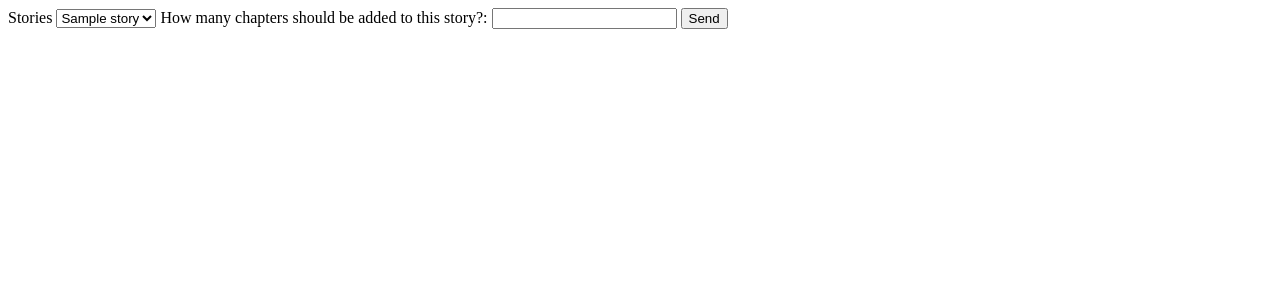
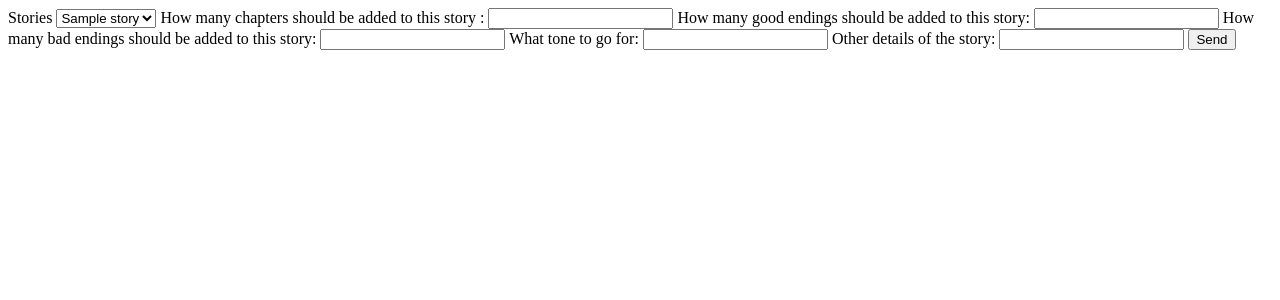
Before and after one commit to Hmm84/Summer-Project, a PHP site: page /chat.php in a window 1280 px wide. Shown: the top 300 px of the page. Run offline with PHP 8.4, Linux system fonts and the light colour scheme; tables that the repository leaves empty or names only in its code hold one stand-in row (values such as "Sample post"); data that the repository does not hold is empty; a stand-in replaces the project's code that opens the database connection.

Commit message:
added more

````diff
--- a/Include/stories.php
+++ b/Include/stories.php
@@ -58,6 +58,7 @@ function getChoices($chapterId){
 
     return $choice;
 }
+
 
 function getAllChapters($storyId){
     $chapters = dbQuery("
--- a/chat.php
+++ b/chat.php
@@ -6,19 +6,21 @@ $stories = getAllStories();
 
 if($_SERVER['REQUEST_METHOD'] === 'POST'){
     $storyId = $_REQUEST['storyId'];
+
     $oldChapters = getAllChapters($storyId);
     $oldChapterIdMap = [];
     foreach ($oldChapters as $oldChapter) {
         $oldChapterIdMap[$oldChapter['chapterId']] = $oldChapter['chapterId'];
     }
+
     $story = getStory($storyId);
     $numChapters = $_REQUEST['numChapters'];
     $prompt = "You are adding chapters to a story. The title of the story is \"".$story["title"]."\" and the description is: \"".$story["description"]."\"
 
-    I want you to create only ".$numChapters." new chapters for this story.
+    I want you to create only ".$numChapters." new chapters for this story. I would like to
 
-    ⚠️ Important formatting rules:
-    - Return ONLY valid JSON — nothing else.
+    Important formatting rules:
+    - Return ONLY valid JSON nothing else.
     - DO NOT include any explanation or text before or after the JSON.
     - DO NOT use markdown formatting (no triple backticks like ```json).
     - Use double quotes for all keys and string values (e.g. \"title\", not 'title').
@@ -34,7 +36,7 @@ if($_SERVER['REQUEST_METHOD'] === 'POST'){
         - \"text\": a short action
         - \"nextChapterId\": integer referring to another chapter
 
-    Each choice should logically connect to another chapter.
+    Each choice should logically connect to another existing chapter. If the choice is created it should lead to another chapter even if the amount of chapters goes over the numbers asked by the user. This is the only reason why the number of chapters created can go up but for no other reason should this happen other then connecting an exisiting choice to an existing chapter.
     At least 1 chapter must be an ending (\"isEnd\": true). Ending chapters should have no \"choices\".
 
     Your entire response must be valid JSON.
@@ -90,7 +92,7 @@ if($_SERVER['REQUEST_METHOD'] === 'POST'){
     $responseData = json_decode($response, true);
     $outputText = $responseData['choices']['0']['message']['content'] ?? 'No reponse';
 
-    $chapterIdMap = [];
+
     $fixedJson = trim($outputText);
 
 
@@ -139,19 +141,6 @@ if($_SERVER['REQUEST_METHOD'] === 'POST'){
                 }
             }
         }
-    }
-
-    $oldAIId = 3;
-    $newAIId = 7;
-    $choiceText = "Venture into the mysterious cave";
-
-    // Check that both chapters exist in maps
-    if (isset($oldChapterIdMap[$oldAIId]) && isset($chapterIdMap[$newAIId])) {
-        $oldRealId = $oldChapterIdMap[$oldAIId];
-        $newRealId = $chapterIdMap[$newAIId];
-
-        // Insert choice from old to new chapter
-        insertChoice($oldRealId, $newRealId, $choiceText);
     }
 
 
@@ -206,8 +195,16 @@ echo "<!DOCTYPE html>
                 echo "<option value=".$story['storyId'].">".$story['title']."</option>";
             }
         echo "</select>
-        <label>How many chapters should be added to this story?:</label>
+        <label>How many chapters should be added to this story :</label>
         <input type='number' name='numChapters' required>
+        <label>How many good endings should be added to this story:</label>
+        <input type='number' name='endings' required>
+        <label>How many bad endings should be added to this story:</label>
+        <input type='number' name='endings' required>
+        <label>What tone to go for:</label>
+        <input type='text' name='tone' required>
+        <label>Other details of the story:</label>
+        <input type='text' name='tone' required>
          <button type='submit'>Send</button>
          </form>
         ";
````
Also changed, not shown: Include/init.php (line endings or trailing spaces), get_chapter.php (deleted).
